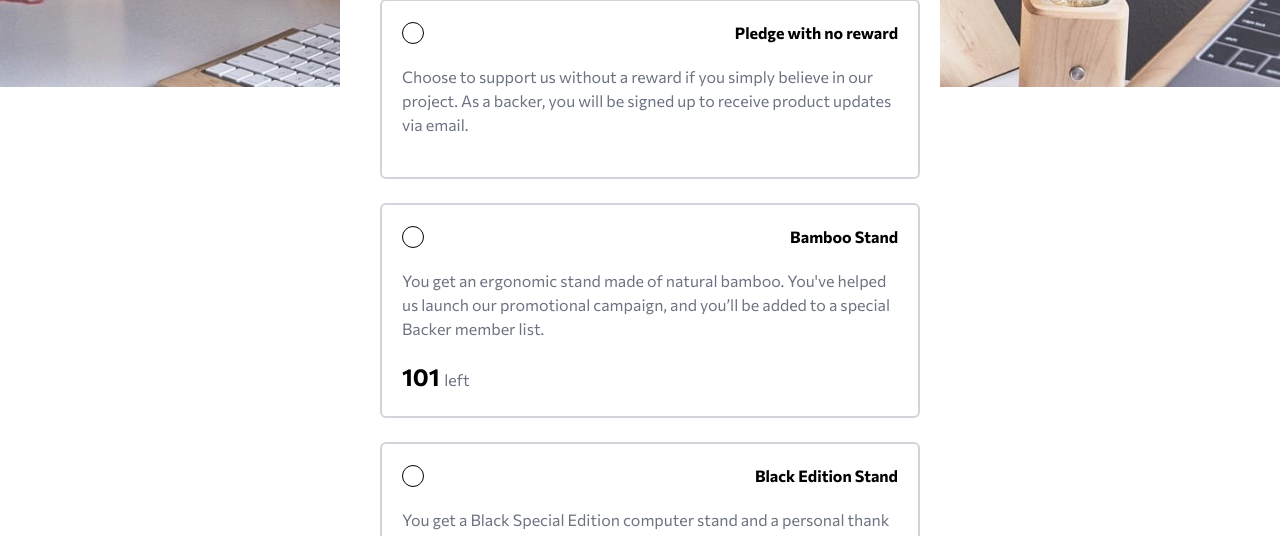
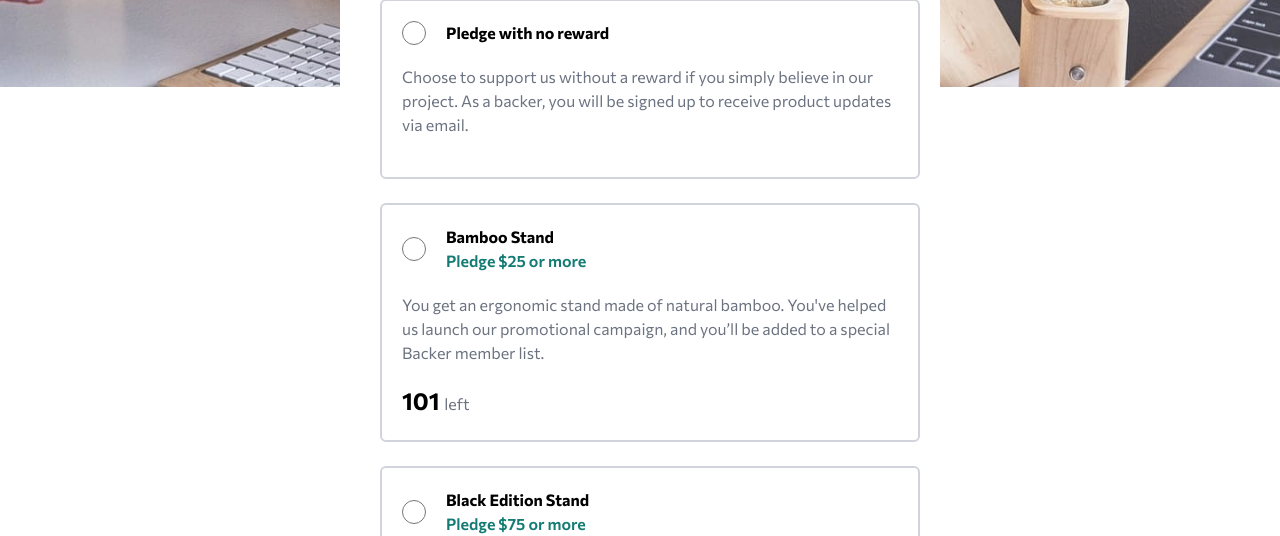
Before and after one commit to Genildocs/projetos-junior, a website built with Vite: page crowdfunding/index.html in a window 1280 px wide. Shown: the part 269-805 px from the top of the page. Built offline with nearby package versions, Linux system fonts and the light colour scheme.

Commit message:
alteracao na cor do input radio

```diff
--- a/crowdfunding/modules/cards.js
+++ b/crowdfunding/modules/cards.js
@@ -35,7 +35,6 @@ const objectCards = [
   },
 ];
 
-
 function cardsPlan() {
   const card = document.getElementById('cards');
   const cardsPlanHtml = document.createElement('div');
@@ -59,38 +58,44 @@ function cardsPlan() {
   card.appendChild(cardsPlanHtml);
 }
 
-function modal(){
-  const modal = document.getElementById('modal')
+function modal() {
+  const modal = document.getElementById('modal');
   const btnProject = document.getElementById('btnProject');
-  const cardToModal = document.createElement('div')
-  cardToModal.innerHTML = objectCards.map((el, index)=>{
-    return `
+  const cardToModal = document.createElement('div');
+  cardToModal.innerHTML = objectCards
+    .map((el, index) => {
+      return `
         <div id="card-modal-${index}" class="cursor-pointer ">
         <div class="border-2 border-solid border-gray-300 rounded-md p-5">
-           <div class="flex justify-between items-center mb-5">
-              <button id="selectModal"></button>
-              <p class="font-bold">${el.title}</p>
-          </div>
+           <div class="flex items-center mb-5 gap-5">
+<!--              <button id="selectModal"></button>-->
+                <input type="radio" id="selectModal" class="h-6 w-6 " name="radioModal"/>
+              <div>
+                <p class="font-bold">${el.title}</p>
+                <p id="card-value" class="text-dark-cyan font-semibold">${el.value}</p>
+              </div>
+        </div>
               <p class="text-gray-500 mb-5">${el.text}</p>
-              <p id="card-value" class="font-bold text-2xl">${el.quatity} <span class="font-normal text-gray-500 text-[16px]">left</span></p>
+              <p id="card-quantity" class="font-bold text-2xl">${el.quatity} <span class="font-normal text-gray-500 text-[16px]">left</span></p>
         </div>
-        </div> `
-  }).join(' ')
+        </div> `;
+    })
+    .join(' ');
 
-  modal.appendChild(cardToModal)
-  eventModal(btnProject, modal)
+  modal.appendChild(cardToModal);
+  eventModal(btnProject, modal);
 }
 
-function eventModal(button, modal){
-  const closeModal = document.getElementById('closeModal')
+function eventModal(openModal, modal) {
+  const closeModal = document.getElementById('closeModal');
 
-  button.addEventListener('click', () => {
-      modal.classList.toggle('hidden')
+  openModal.addEventListener('click', () => {
+    modal.classList.toggle('hidden');
   });
 
-  closeModal.addEventListener('click',()=>{
-    modal.classList.toggle('hidden')
-  })
+  closeModal.addEventListener('click', () => {
+    modal.classList.toggle('hidden');
+  });
 }
 
 export { cardsPlan, modal };
--- a/crowdfunding/style.css
+++ b/crowdfunding/style.css
@@ -49,7 +49,7 @@
     transition: all 0.5s ease-in-out;
   }
 
-  #card-0{
+  #card-0 {
     @apply hidden;
   }
 
@@ -59,44 +59,41 @@
   }
 
   #card-3 {
-    @apply  opacity-50;
+    @apply opacity-50;
   }
 
-  #card-3  button {
-    @apply  bg-black;
+  #card-3 button {
+    @apply bg-black;
   }
 
   #card-modal-0,
   #card-modal-1,
-  #card-modal-2{
+  #card-modal-2 {
     @apply mb-6;
   }
 
-
-  #card-modal-2 div:hover{
-    border: 2px solid darkcyan;
-  }
-
-  #card-modal-2 div:focus{
-    outline: none;
-    border: 2px solid darkcyan;
-    background: darkcyan;
-  }
-
-  #card-modal-0  #card-value{
+  #card-modal-0 #card-value {
     @apply hidden;
   }
 
-  #modal{
+  #card-modal-0 #card-quantity {
+    @apply hidden;
+  }
+
+  #modal {
     position: absolute;
     top: -100px;
     z-index: 999;
   }
 
-  #selectModal{
+  #selectModal {
     border: 1px solid black;
     padding: 10px;
     border-radius: 50%;
-    @apply hover:bg-cyan-500
+    @apply hover:bg-cyan-500;
+  }
+
+  input[type='radio'] {
+    accent-color: red;
   }
 }
```
